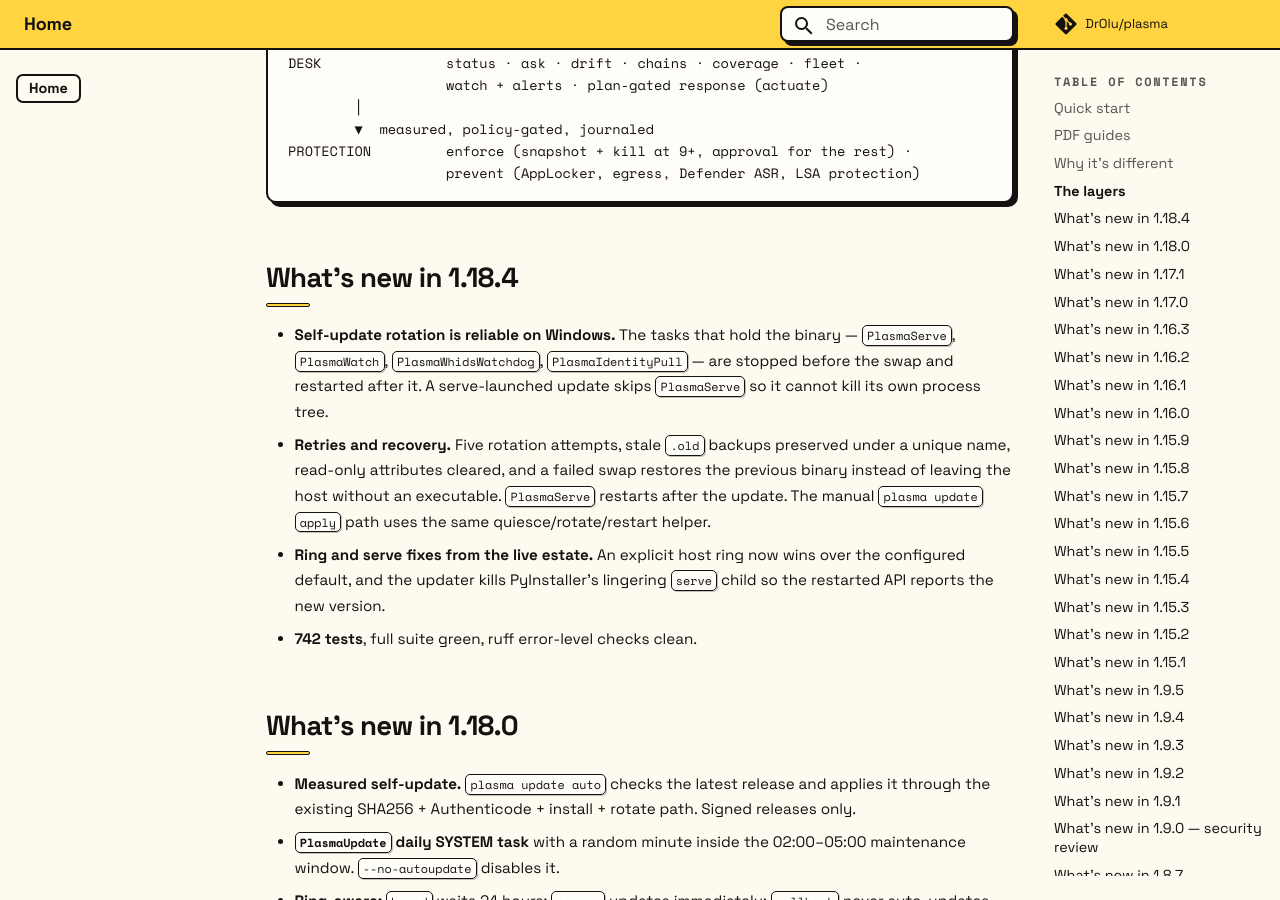
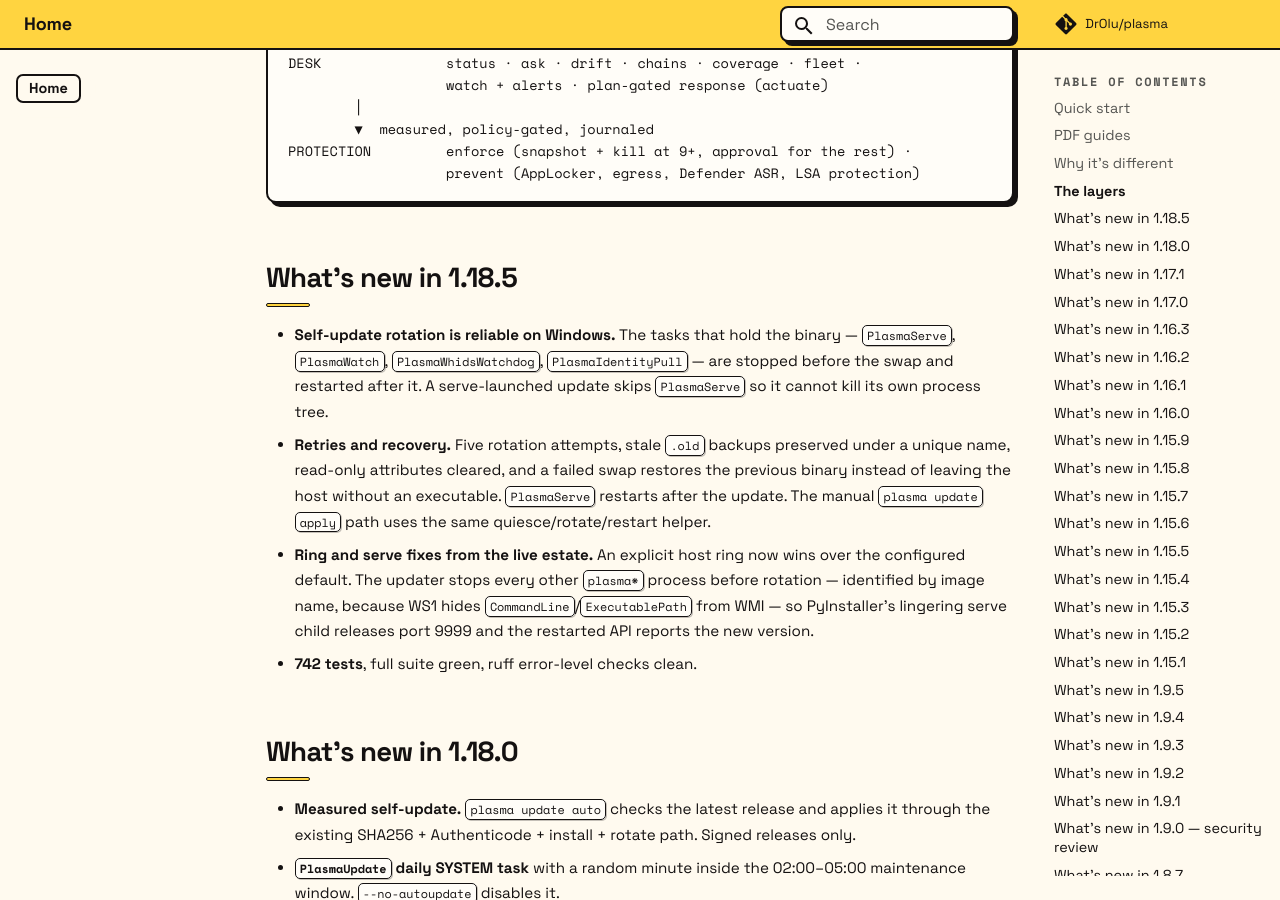
Before and after one commit to DrOlu/plasma, an MkDocs documentation site: the page built from docs/index.md, in a window 1280 px wide and 900 px high, scrolled down 3153 px. Built offline with MkDocs 1.6.1 and Material for MkDocs 9.7.7, drawn with Linux system fonts in a browser that asks for light colours; comment, search, counter and statistics services are not loaded; some of the changed text lies outside the part shown.

Commit message:
fix(update): stop lingering plasma processes by image name (1.18.5)

````diff
--- a/docs/index.md
+++ b/docs/index.md
@@ -1,12 +1,12 @@
 <div class="raft-hero" markdown="0">
-<p class="raft-eyebrow">Windows EDR &middot; v1.18.4</p>
+<p class="raft-eyebrow">Windows EDR &middot; v1.18.5</p>
 <h1>No log lake.<br>No cloud.<br>No blind trust.</h1>
 <p class="raft-lede">Plasma keeps the telemetry on the box, answers questions with a
 121M on-device model, and makes every response named, journaled, and reversible.
 The endpoint can explain itself &mdash; without shipping its diary anywhere.</p>
 <div class="raft-actions">
 <a class="raft-btn primary" href="getting-started/">Get started</a>
-<a class="raft-btn" href="https://github.com/DrOlu/plasma/releases/latest">Download v1.18.4</a>
+<a class="raft-btn" href="https://github.com/DrOlu/plasma/releases/latest">Download v1.18.5</a>
 <a class="raft-btn" href="agent-native/">Agent-native operation</a>
 </div>
 <div class="raft-badges">
@@ -112,7 +112,7 @@ PROTECTION         enforce (snapshot + kill at 9+, approval for the rest) ·
                    prevent (AppLocker, egress, Defender ASR, LSA protection)
 ```
 
-## What's new in 1.18.4
+## What's new in 1.18.5
 
 - **Self-update rotation is reliable on Windows.** The tasks that hold the
   binary — `PlasmaServe`, `PlasmaWatch`, `PlasmaWhidsWatchdog`,
@@ -125,8 +125,11 @@ PROTECTION         enforce (snapshot + kill at 9+, approval for the rest) ·
   executable. `PlasmaServe` restarts after the update. The manual
   `plasma update apply` path uses the same quiesce/rotate/restart helper.
 - **Ring and serve fixes from the live estate.** An explicit host ring now
-  wins over the configured default, and the updater kills PyInstaller's
-  lingering `serve` child so the restarted API reports the new version.
+  wins over the configured default. The updater stops every other
+  `plasma*` process before rotation — identified by image name, because
+  WS1 hides `CommandLine`/`ExecutablePath` from WMI — so PyInstaller's
+  lingering serve child releases port 9999 and the restarted API reports
+  the new version.
 - **742 tests**, full suite green, ruff error-level checks clean.
 
 ## What's new in 1.18.0
--- a/plasma/__init__.py
+++ b/plasma/__init__.py
@@ -1,5 +1,5 @@
 """Plasma — agent-based EDR bundle with a frozen neuralOS instance."""
 
-__version__ = "1.18.4"
+__version__ = "1.18.5"
 PRODUCT = "Plasma"
 SCHEMA_VERSION = 1
--- a/pyproject.toml
+++ b/pyproject.toml
@@ -4,7 +4,7 @@ build-backend = "setuptools.build_meta"
 
 [project]
 name = "plasma-edr"
-version = "1.18.4"
+version = "1.18.5"
 description = "Plasma — an agent-based EDR bundle: Sentinel detection layer + a frozen neuralOS instance"
 readme = "README.md"
 requires-python = ">=3.9"
````
Also changed, not shown: CHANGELOG.md (+13 -0 lines), docs/changelog.md (+13 -0 lines), docs/operations.md (+2 -2 lines), docs/update-signing.md (+3 -2 lines), website/index.html (+7 -7 lines), 5 other files.
